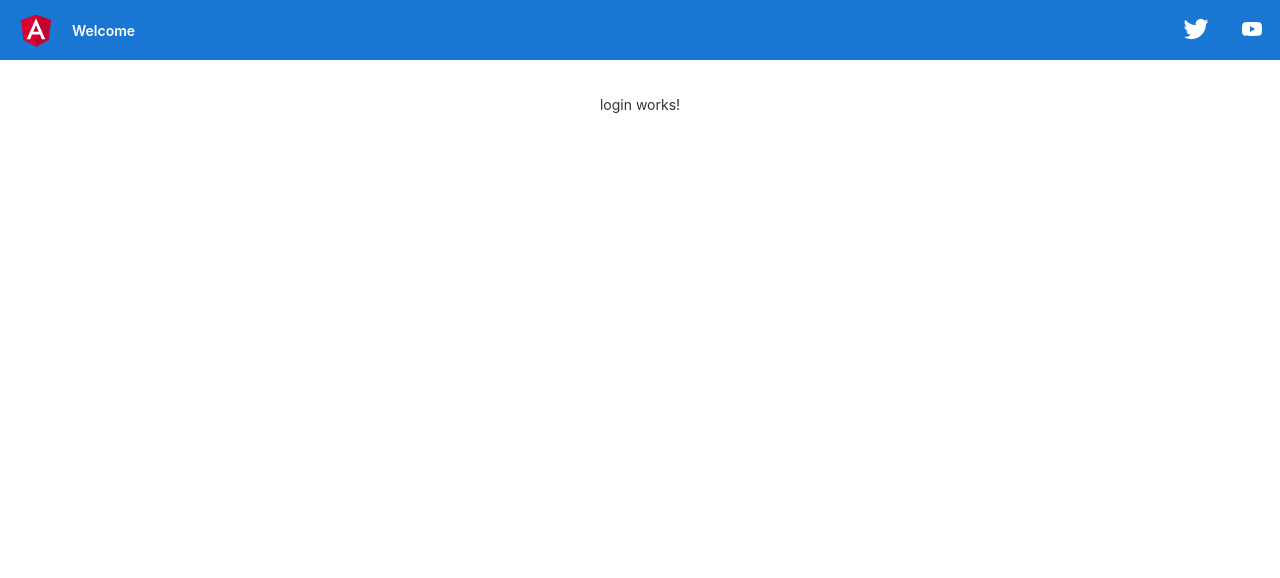
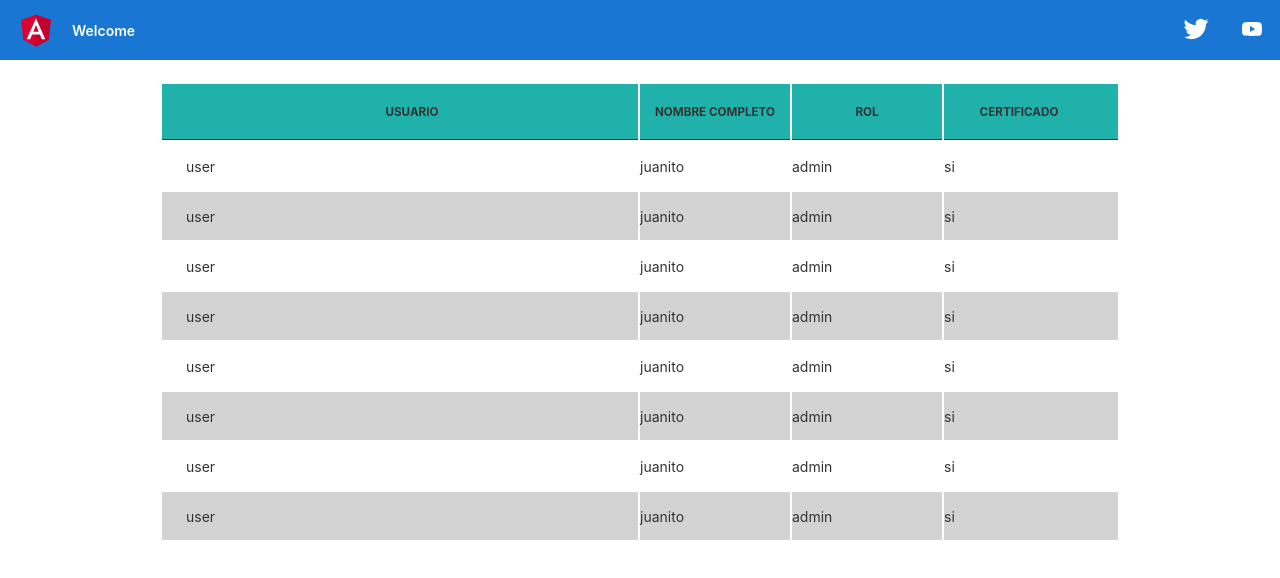
Before and after one commit to marcossanz-dev/RCFv0, an Angular app: page / in a window 1280 px wide. Shown: the top 578 px of the page. Built offline with nearby package versions, Linux system fonts and the light colour scheme.

Commit message:
tabla, falta css

```diff
--- a/src/app/app.component.html
+++ b/src/app/app.component.html
@@ -320,6 +320,6 @@
 
 <div class="content" role="main">
 
-  <app-login></app-login>
+    <app-tabla></app-tabla>
 
 </div>
--- a/src/app/app.component.scss
+++ b/src/app/app.component.scss
@@ -0,0 +1,4 @@
+.content{
+    width: 100%;
+    display: grid  !important;
+}
--- /dev/null
+++ b/src/app/pages/tabla/tabla.component.html
@@ -0,0 +1,29 @@
+<div class="mat-elevation-z8">
+    <table mat-table [dataSource]="dataSource">
+
+      <ng-container matColumnDef="usuario" class="header">
+        <th mat-header-cell *matHeaderCellDef> USUARIO </th>
+        <td mat-cell *matCellDef="let element"> {{element.usuario}} </td>
+      </ng-container>
+
+      <ng-container matColumnDef="nombre" class="header">
+        <th mat-header-cell *matHeaderCellDef> NOMBRE COMPLETO </th>
+        <td mat-cell *matCellDef="let element"> {{element.nombre}} </td>
+      </ng-container>
+
+      <ng-container matColumnDef="rol" class="header">
+        <th mat-header-cell *matHeaderCellDef> ROL </th>
+        <td mat-cell *matCellDef="let element"> {{element.rol}} </td>
+      </ng-container>
+
+
+      <ng-container matColumnDef="certificado" class="header">
+        <th mat-header-cell *matHeaderCellDef> CERTIFICADO </th>
+        <td mat-cell *matCellDef="let element"> {{element.certificado}} </td>
+      </ng-container>
+
+      <tr mat-header-row *matHeaderRowDef="displayedColumns"></tr>
+      <tr mat-row *matRowDef="let row; columns: displayedColumns;"></tr>
+    </table>
+
+  </div>
--- /dev/null
+++ b/src/app/pages/tabla/tabla.component.scss
@@ -0,0 +1,43 @@
+:host {
+  width: 100%;
+}
+
+table {
+  width: 100%;
+  display: block;
+  overflow: auto;
+}
+
+.mat-row:hover {
+  background-color: rgb(107, 235, 240);
+  cursor: pointer;
+}
+
+.mat-table {
+  border-spacing: 2px;
+}
+
+th.mat-header-cell {
+  text-align: center;
+  background-color: lightseagreen;
+  font-size: smaller;
+  padding: 0px;
+}
+
+.mat-row:nth-child(even) {
+  background: lightgray;
+}
+
+td.mat-cell{
+  border: none;
+  width: 100%;
+  justify-content: center;
+  min-width: 150px;
+}
+
+
+
+.mat-elevation-z8 ::ng-deep {
+  overflow-x: auto;
+
+}
--- /dev/null
+++ b/src/app/pages/tabla/tabla.component.ts
@@ -0,0 +1,36 @@
+import {AfterViewInit, Component} from '@angular/core';
+import {MatTableDataSource} from '@angular/material/table';
+
+
+@Component({
+  selector: 'app-tabla',
+  templateUrl: './tabla.component.html',
+  styleUrls: ['./tabla.component.scss']
+})
+export class TablaComponent implements AfterViewInit {
+  displayedColumns: string[] = ['usuario', 'nombre', 'rol', 'certificado'];
+  dataSource = new MatTableDataSource<Usuarios>(DATOS);
+
+
+  ngAfterViewInit() {
+  }
+}
+
+export interface Usuarios {
+  usuario: string;
+  nombre: string;
+  rol: string;
+  certificado: string;
+}
+
+const DATOS: Usuarios[] = [
+  {usuario: 'user', nombre: 'juanito', rol: 'admin', certificado: 'si'},
+  {usuario: 'user', nombre: 'juanito', rol: 'admin', certificado: 'si'},
+  {usuario: 'user', nombre: 'juanito', rol: 'admin', certificado: 'si'},
+  {usuario: 'user', nombre: 'juanito', rol: 'admin', certificado: 'si'},
+  {usuario: 'user', nombre: 'juanito', rol: 'admin', certificado: 'si'},
+  {usuario: 'user', nombre: 'juanito', rol: 'admin', certificado: 'si'},
+  {usuario: 'user', nombre: 'juanito', rol: 'admin', certificado: 'si'},
+  {usuario: 'user', nombre: 'juanito', rol: 'admin', certificado: 'si'},
+
+];
```
Also changed, not shown: src/app/app.module.ts (+8 -2 lines), 1 other file (tests, documents, lock files or other folders).
